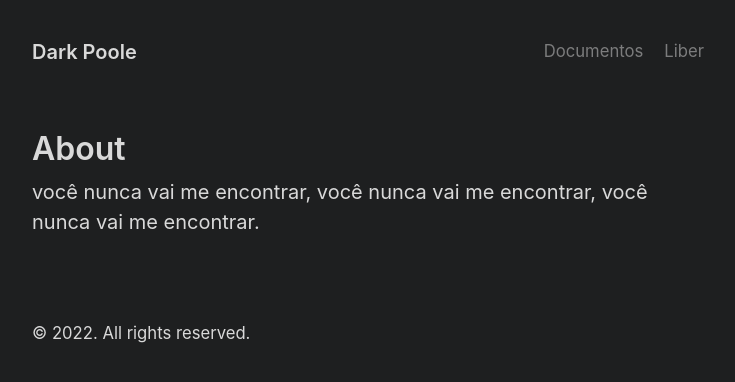
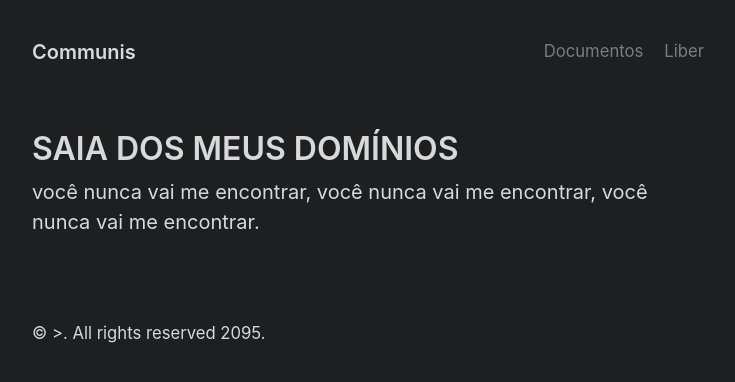
Before and after one commit to Perrud/perrud.github.io, a Jekyll site: the page built from about0.md, in a window 1280 px wide. Shown: the top 382 px of the page, without its empty margins (272-1007 px from the left). Built offline with Jekyll 4.4.1, drawn with Linux system fonts in a browser that asks for light colours.

```diff
--- a/_config.yml
+++ b/_config.yml
@@ -1,5 +1,5 @@
 # Setup
-title: Dark Poole
+title: Communis
 url: perrud.github.io
 paginate: 1
 baseurl: ""
--- a/_layouts/default.html
+++ b/_layouts/default.html
@@ -23,9 +23,7 @@
       <footer class="footer">
         <small>
           &copy;
-          <time datetime="{{ site.time | date_to_xmlschema }}"
-            >{{ site.time | date: '%Y' }}</time
-          >. All rights reserved.
+          >. All rights reserved 2095.
         </small>
       </footer>
     </div>
--- a/about0.md
+++ b/about0.md
@@ -1,6 +1,6 @@
 ---
 layout: page
-title: About
+title: SAIA DOS MEUS DOMÍNIOS
 ---
 
 você nunca vai me encontrar, você nunca vai me encontrar, você nunca vai me encontrar.
```
